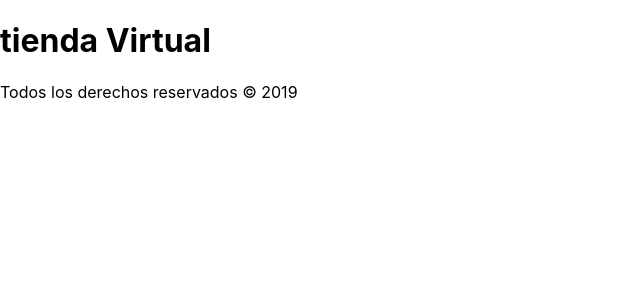
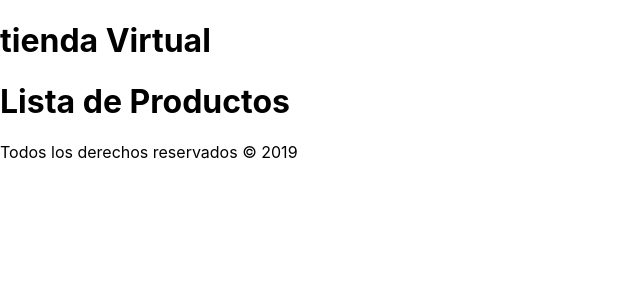
Before and after one commit to irtic/react_basicos, a React (Create React App) app: page / in a window 1280 px wide. Shown: the top 300 px of the page, without its empty margins (0-640 px from the left). Built offline with nearby package versions, Linux system fonts and the light colour scheme.

Commit message:
introduccion a los state react

```diff
--- a/src/App.js
+++ b/src/App.js
@@ -1,6 +1,7 @@
 import React, {Fragment } from 'react';
 import Header from './components/Header';
 import Footer from './components/Footer';
+import Productos from './components/Productos';
 
 
 function App() {
@@ -12,6 +13,7 @@ function App() {
         <Header
             titulo = 'tienda Virtual'
         />
+        <Productos />
         <Footer
             fecha = {fecha}
         />
--- a/src/components/Productos.js
+++ b/src/components/Productos.js
@@ -0,0 +1,23 @@
+import React, { Component } from 'react';
+
+class Productos extends Component {
+    state = {
+        productos : [
+            {id : 1, name : 'camisa reactjs', precio : 30 },
+            {id : 2, name : 'camisa vuejs', precio : 30 },
+            {id : 3, name : 'camisa angularjs', precio : 30 },
+            {id : 4, name : 'camisa nodejs', precio : 30 },
+        ]
+    }
+    render() {
+
+        const {productos} = this.state
+
+        return (
+
+            <h1>Lista de Productos</h1>
+        );
+    }
+}
+
+export default Productos;
```
